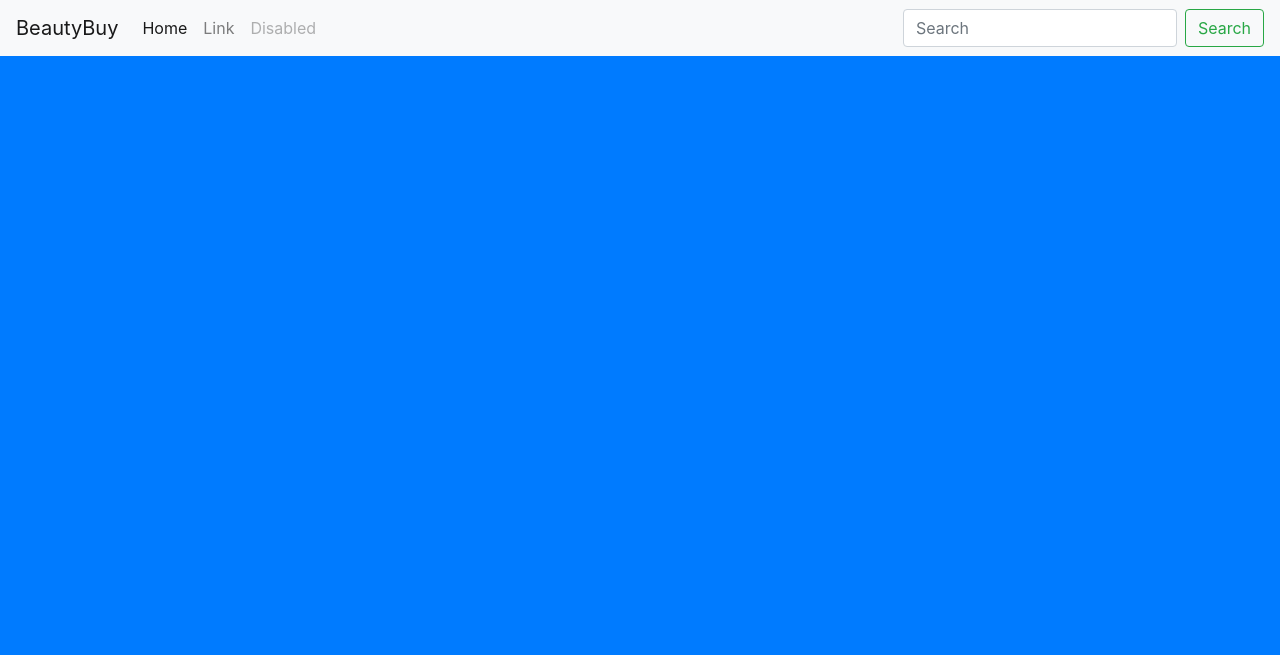
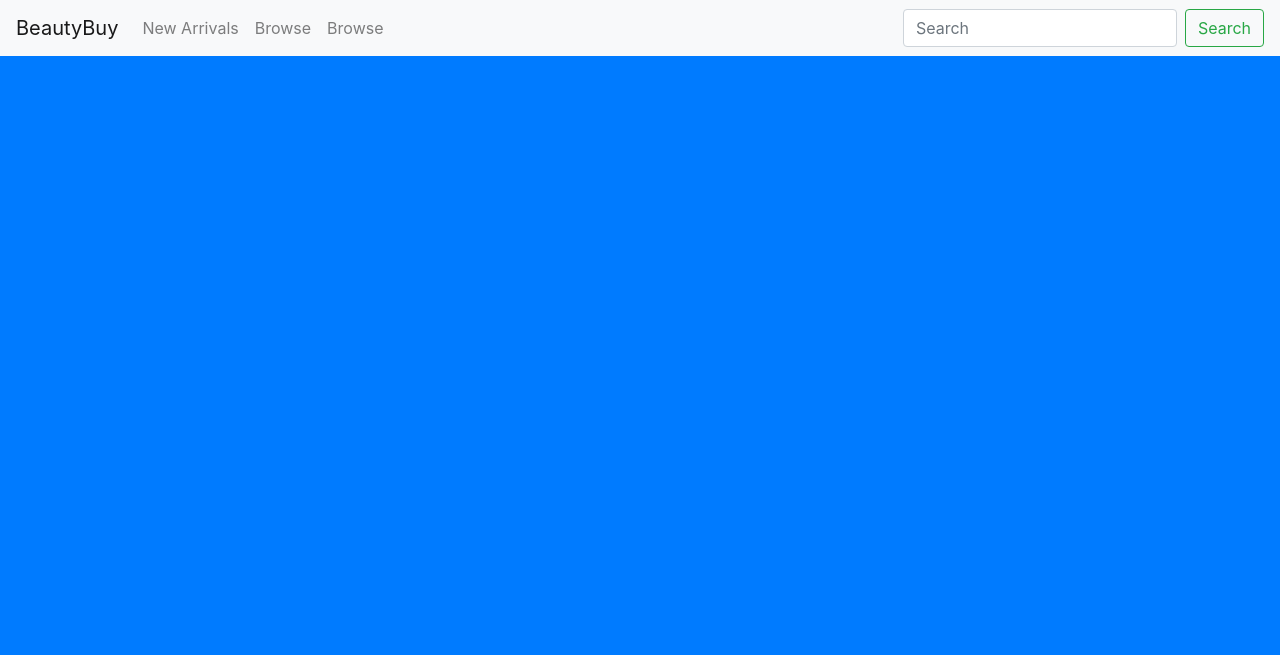
Before and after one commit to AlcornRyan/3172-ecommerce, a PHP site: page / in a window 1280 px wide; the page is wider, and only the part inside the window is pictured. Shown: the top 655 px of that part. Run offline with PHP 8.4, Linux system fonts and the light colour scheme; grey boxes are pictures that could not be loaded.

Commit message:
Changed header links, added routing in index.php, created browse.php and moved header into include folder

```diff
--- /dev/null
+++ b/include/browse.php
@@ -0,0 +1,5 @@
+<div class="container-fluid">
+
+    browse page
+
+</div>
--- a/header.php
+++ b/include/header.php
@@ -6,20 +6,20 @@
   </button>
 
   <!-- LOGO -->
-  <a class="navbar-brand" href="#">BeautyBuy</a>
+  <a class="navbar-brand" href="index.php">BeautyBuy</a>
 
   <div class="collapse navbar-collapse" id="navbarTogglerDemo03">
 
   <!-- Nav Links -->
     <ul class="navbar-nav mr-auto mt-2 mt-lg-0">
-      <li class="nav-item active">
-        <a class="nav-link" href="#">Home <span class="sr-only">(current)</span></a>
+      <li class="nav-item">
+        <a class="nav-link" href="">New Arrivals</a>
       </li>
       <li class="nav-item">
-        <a class="nav-link" href="#">Link</a>
+        <a class="nav-link" href="index.php?page=browse">Browse</a>
       </li>
       <li class="nav-item">
-        <a class="nav-link disabled" href="#">Disabled</a>
+        <a class="nav-link" href="">Browse</a>
       </li>
     </ul>
 
--- a/index.php
+++ b/index.php
@@ -27,7 +27,7 @@
 	<?php
 
 	// Header
-	require_once('header.php');
+	require_once('include/header.php');
 
 	?>
 
@@ -35,8 +35,18 @@
 
 	<?php
 
-	// Landing page
-	require_once('include/landing.php');
+	if (!isset($_GET['page'])) { 						// page not set, display landing page
+
+		// Landing page
+		require_once('include/landing.php');
+
+	} else if ($_GET['page'] == "browse") { 			// page == browse
+
+		require_once('include/browse.php');
+
+	}
+
+
 
 	?>
 
```
